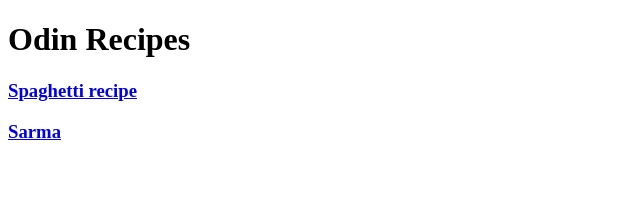
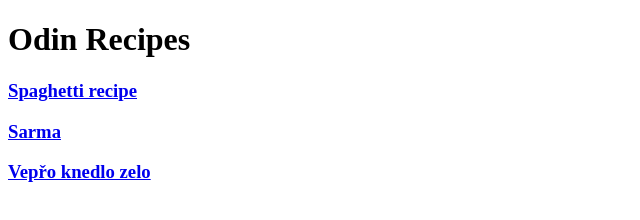
Before and after one commit to FilipStak/odin-recipes, a plain HTML site: page index.html in a window 1280 px wide. Shown: the whole page, without its empty margins (0-640 px from the left). Drawn offline with Linux system fonts and the light colour scheme.

Commit message:
Add vepřo knedlo zelo recipe link.

```diff
--- a/index.html
+++ b/index.html
@@ -9,5 +9,6 @@
     <h1>Odin Recipes</h1>
     <h3><a href="recipes/spaghetti.html">Spaghetti recipe</a></h3>
     <h3><a href="recipes/sarma.html">Sarma</a></h3>
+    <h3><a href="recipes/vkz.html">Vepřo knedlo zelo</a></h3>
   </body>
 </html>
```
